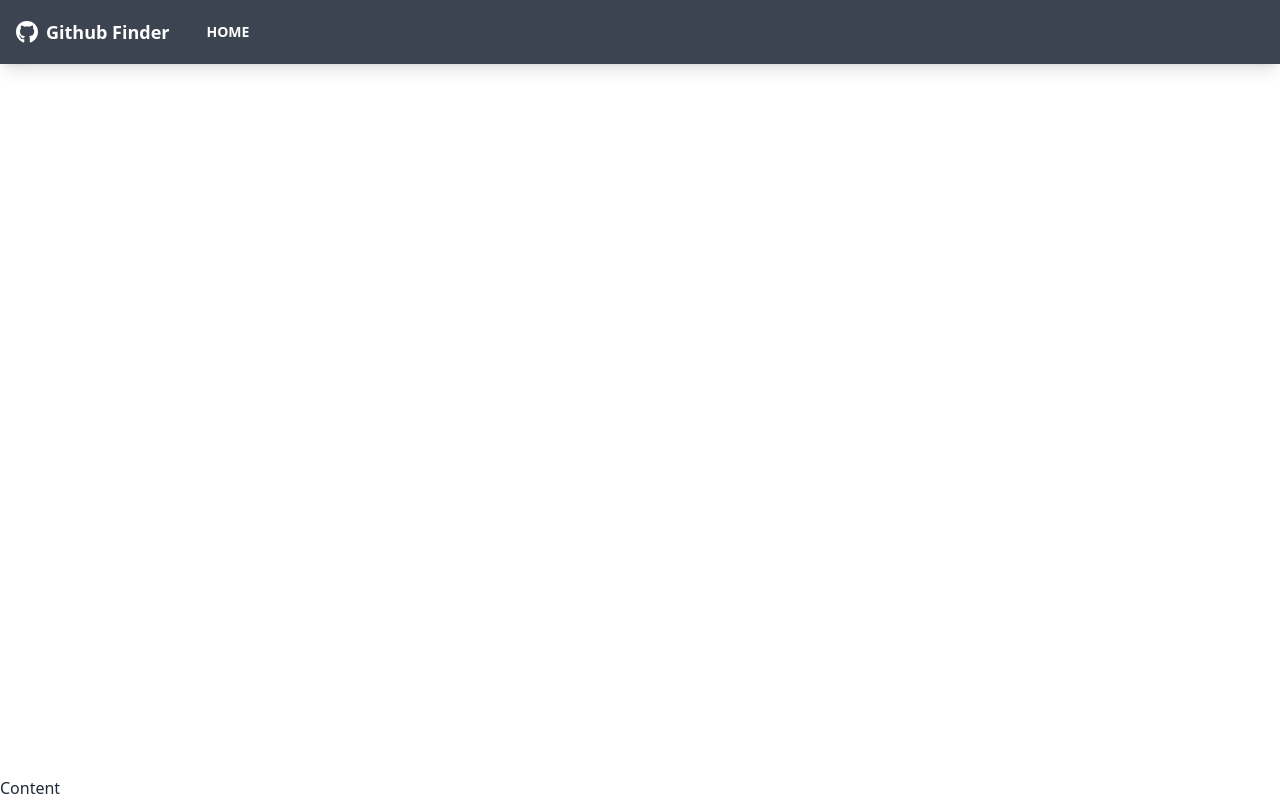
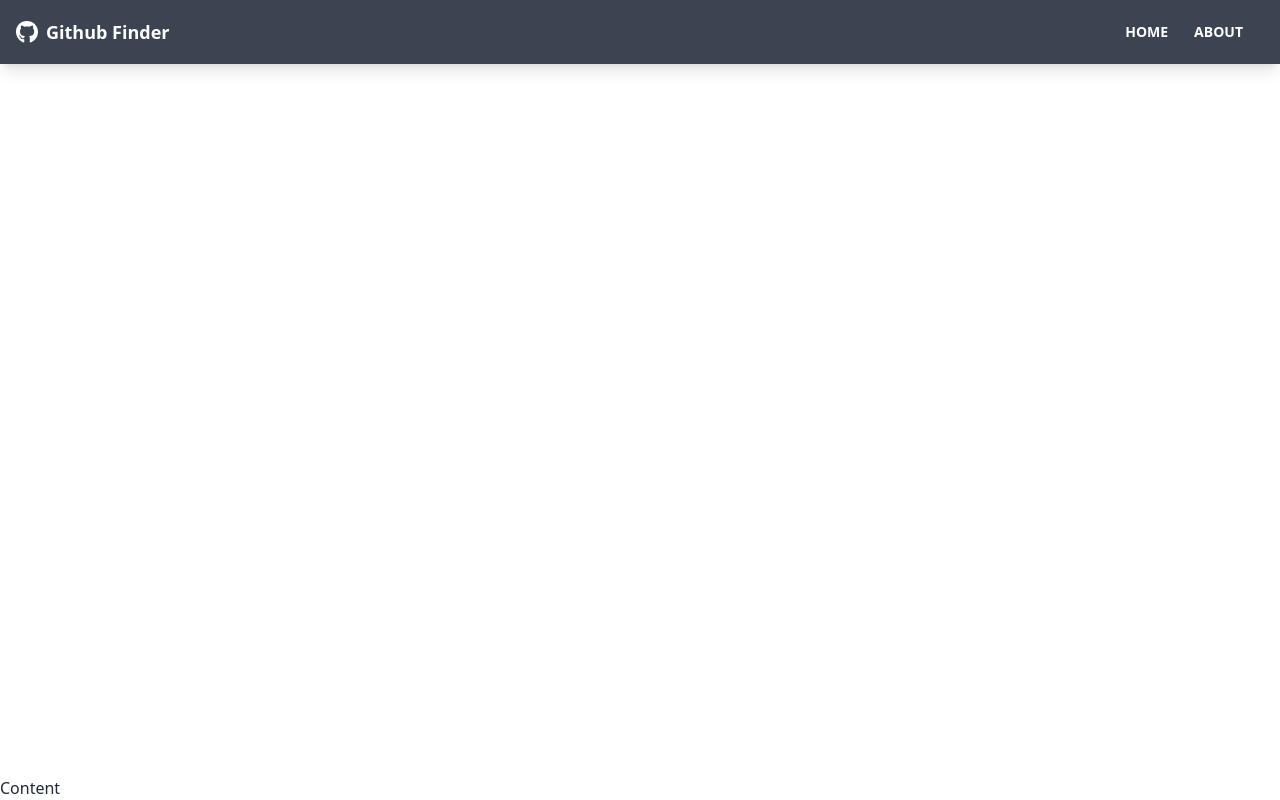
Before and after one commit to Web-Dev-Codi/GitHub-Finder-Vite, a React (Vite) app: page / in a window 1280 px wide. Built offline with nearby package versions, Linux system fonts and the light colour scheme.

Commit message:
added footer

```diff
--- /dev/null
+++ b/src/components/layout/Footer.jsx
@@ -0,0 +1,9 @@
+import React from 'react'
+
+function Footer() {
+  return (
+    <div>Footer</div>
+  )
+}
+
+export default Footer
--- a/src/components/layout/Navbar.jsx
+++ b/src/components/layout/Navbar.jsx
@@ -13,9 +13,14 @@ function Navbar({ title }) {
           </Link>
         </div>
         <div className="flex-1 px-2 mx-2">
-          <Link to='/' className="btn btn-ghost btn-sm rounder-btn">
-            Home
-          </Link>
+          <div className="flex justify-end">
+            <Link to='/' className="btn btn-ghost btn-sm rounder-btn">
+              Home
+            </Link>
+            <Link to='/about' className="btn btn-ghost btn-sm rounder-btn">
+              About
+            </Link>
+          </div>
         </div>
       </div>
     </nav>
```
